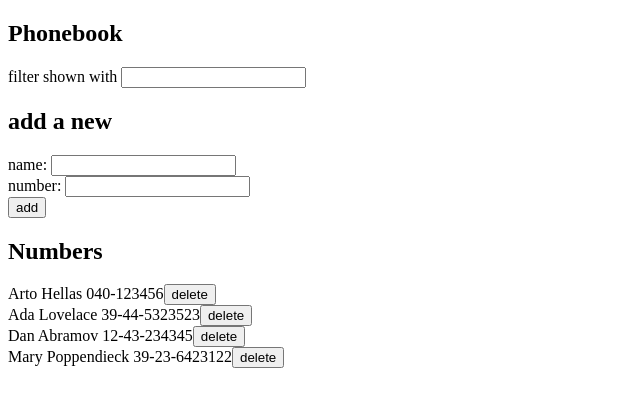
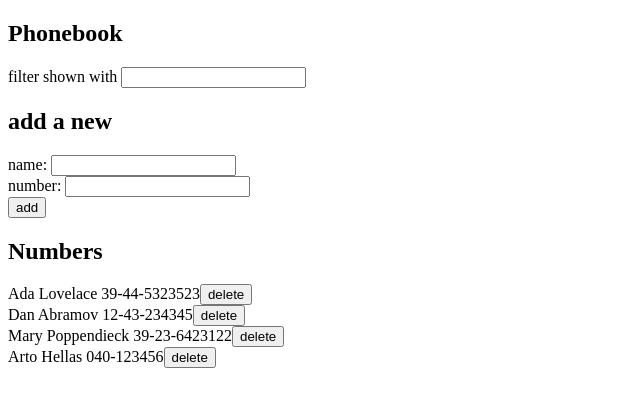
Before and after one commit to halileryildirim/fso-part2, a React (Vite) app in the folder phonebook/: page / in a window 1280 px wide. Shown: the top 406 px of the page, without its empty margins (0-640 px from the left). Built offline with nearby package versions, Linux system fonts and the light colour scheme; data requests are answered from the project's data file.

Commit message:
Add 2.15 solution

```diff
--- a/phonebook/db.json
+++ b/phonebook/db.json
@@ -1,10 +1,5 @@
 {
   "persons": [
-    {
-      "name": "Arto Hellas",
-      "number": "040-123456",
-      "id": "1"
-    },
     {
       "name": "Ada Lovelace",
       "number": "39-44-5323523",
@@ -19,6 +14,11 @@
       "name": "Mary Poppendieck",
       "number": "39-23-6423122",
       "id": "4"
+    },
+    {
+      "name": "Arto Hellas",
+      "number": "040-123456",
+      "id": "0e73"
     }
   ]
 }
--- a/phonebook/src/App.jsx
+++ b/phonebook/src/App.jsx
@@ -39,12 +39,18 @@ const App = () => {
   const handleSubmit = (e) => {
     e.preventDefault();
     const newPerson = { name: newName, number: newNumber };
-    const personExists = persons.some(
+    const existingPerson = persons.find(
       (person) => person.name === newPerson.name
     );
 
-    if (personExists) {
-      alert(`${newName} is already added to phonebook.`);
+    if (existingPerson) {
+      if (
+        window.confirm(
+          `${existingPerson.name} is already added to phonebook, replace the old number with new one?`
+        )
+      ) {
+        personService.update(existingPerson.id, newPerson);
+      }
     } else {
       personService.create(newPerson);
       setNewName("");
--- a/phonebook/src/services/persons.js
+++ b/phonebook/src/services/persons.js
@@ -13,4 +13,7 @@ const deletePerson = (personID) => {
   return axios.delete(baseUrl + `/${personID}`);
 };
 
-export default { getAll, create, deletePerson };
+const update = (personID, updatedPerson) => {
+  return axios.put(`${baseUrl}/${personID}`, updatedPerson);
+};
+export default { getAll, create, deletePerson, update };
```
